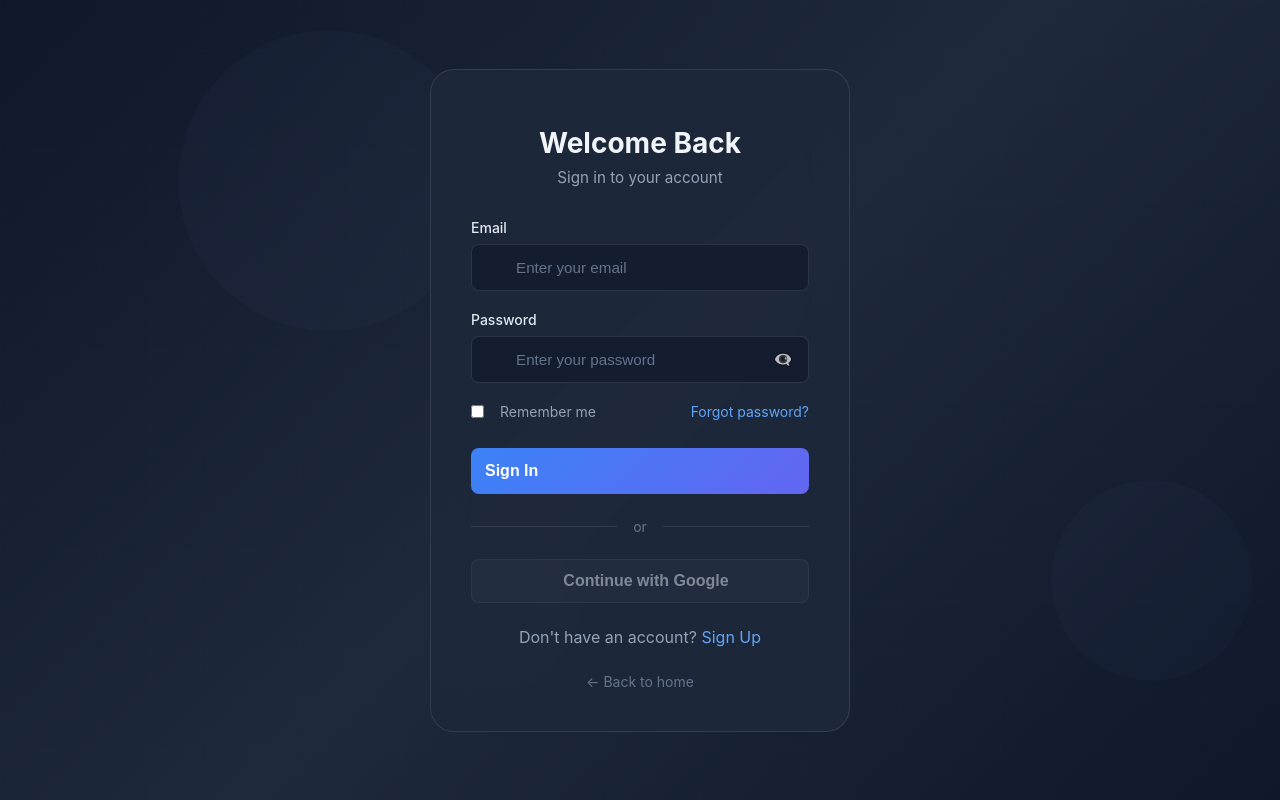
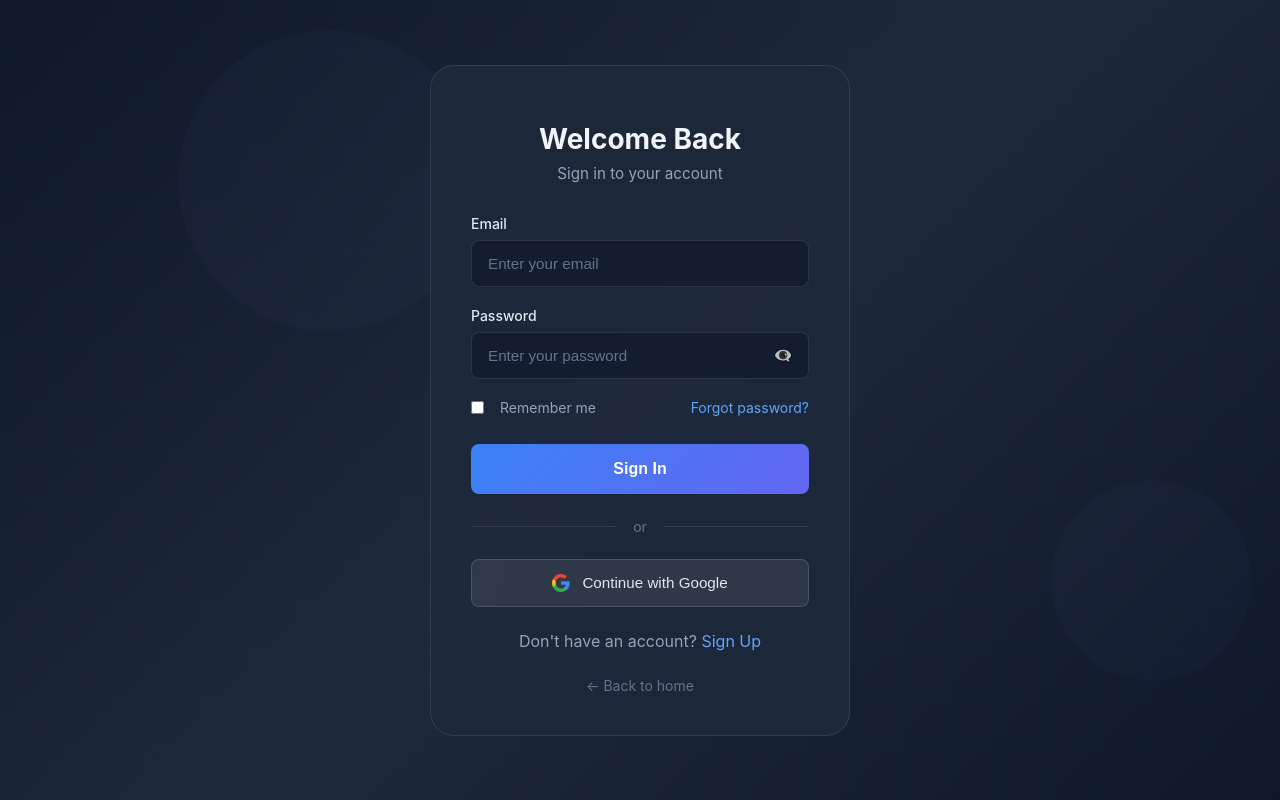
Before and after one commit to abdullahmmsr-sys/Final_Project, a React (Create React App) app in the folder frontend/: page /login in a window 1280 px wide. Built offline with nearby package versions, Linux system fonts and the light colour scheme; no server answers; the HTML template or start-up script is replaced by a standard one.

Commit message:
updated file

```diff
--- a/frontend/src/context/AuthContext.js
+++ b/frontend/src/context/AuthContext.js
@@ -246,6 +246,26 @@ export const AuthProvider = ({ children }) => {
     }
   };
 
+  // Sign in with Google
+  const signInWithGoogle = async () => {
+    setError(null);
+    try {
+      const { data, error } = await supabase.auth.signInWithOAuth({
+        provider: 'google',
+        options: {
+          redirectTo: `${window.location.origin}/`
+        }
+      });
+
+      if (error) throw error;
+      return { success: true, data };
+    } catch (err) {
+      console.error('Google sign in error:', err);
+      setError(err.message);
+      return { success: false, error: err.message };
+    }
+  };
+
   const value = {
     user,
     profile,
@@ -254,6 +274,7 @@ export const AuthProvider = ({ children }) => {
     signUp,
     signIn,
     signOut,
+    signInWithGoogle,
     updateProfile,
     resetPassword,
     isAuthenticated: !!user
--- a/frontend/src/index.css
+++ b/frontend/src/index.css
@@ -3033,15 +3033,12 @@ body {
 }
 
 .input-icon {
-  position: absolute;
-  left: 1rem;
-  font-size: 1rem;
-  opacity: 0.7;
+  display: none;
 }
 
 .input-wrapper input {
   width: 100%;
-  padding: 0.875rem 1rem 0.875rem 2.75rem;
+  padding: 0.875rem 1rem;
   background: rgba(15, 23, 42, 0.6);
   border: 1px solid rgba(255, 255, 255, 0.1);
   border-radius: 0.5rem;
@@ -3104,10 +3101,15 @@ body {
 
 .auth-btn {
   width: 100%;
-  padding: 0.875rem;
+  padding: 1rem 1.5rem;
   font-size: 1rem;
   font-weight: 600;
   margin-top: 0.5rem;
+  display: flex;
+  align-items: center;
+  justify-content: center;
+  gap: 0.5rem;
+  text-align: center;
 }
 
 .auth-divider {
@@ -3141,17 +3143,29 @@ body {
   align-items: center;
   justify-content: center;
   gap: 0.75rem;
-  padding: 0.75rem;
+  padding: 0.875rem 1.5rem;
   background: rgba(255, 255, 255, 0.05);
-  border: 1px solid rgba(255, 255, 255, 0.1);
+  border: 1px solid rgba(255, 255, 255, 0.15);
   border-radius: 0.5rem;
   color: #e2e8f0;
   cursor: pointer;
   transition: all 0.3s ease;
+  font-size: 0.95rem;
+  font-weight: 500;
 }
 
 .btn-social:hover:not(:disabled) {
   background: rgba(255, 255, 255, 0.1);
+  border-color: rgba(255, 255, 255, 0.25);
+  transform: translateY(-1px);
+}
+
+.btn-social.google {
+  background: rgba(255, 255, 255, 0.08);
+}
+
+.btn-social.google:hover {
+  background: rgba(255, 255, 255, 0.15);
 }
 
 .btn-social:disabled {
--- a/frontend/src/pages/LoginPage.js
+++ b/frontend/src/pages/LoginPage.js
@@ -5,7 +5,7 @@ import { useLanguage } from '../context/LanguageContext';
 
 const LoginPage = () => {
   const navigate = useNavigate();
-  const { signIn, loading: authLoading } = useAuth();
+  const { signIn, signInWithGoogle, loading: authLoading } = useAuth();
   const { t, isRTL } = useLanguage();
 
   const [formData, setFormData] = useState({
@@ -92,7 +92,6 @@ const LoginPage = () => {
           <div className="form-group">
             <label htmlFor="email">{t('email')}</label>
             <div className="input-wrapper">
-              <span className="input-icon"></span>
               <input
                 type="email"
                 id="email"
@@ -109,7 +108,6 @@ const LoginPage = () => {
           <div className="form-group">
             <label htmlFor="password">{t('password')}</label>
             <div className="input-wrapper">
-              <span className="input-icon"></span>
               <input
                 type={showPassword ? 'text' : 'password'}
                 id="password"
@@ -164,8 +162,18 @@ const LoginPage = () => {
 
         {/* Social Login Options (can be enabled later) */}
         <div className="social-login">
-          <button className="btn btn-social google" disabled>
-            <span></span> {isRTL ? 'المتابعة مع Google' : 'Continue with Google'}
+          <button
+            className="btn btn-social google"
+            onClick={signInWithGoogle}
+            type="button"
+          >
+            <svg width="18" height="18" viewBox="0 0 18 18" fill="none" xmlns="http://www.w3.org/2000/svg">
+              <path d="M17.64 9.2c0-.637-.057-1.251-.164-1.84H9v3.481h4.844c-.209 1.125-.843 2.078-1.796 2.717v2.258h2.908c1.702-1.567 2.684-3.874 2.684-6.615z" fill="#4285F4"/>
+              <path d="M9 18c2.43 0 4.467-.806 5.956-2.184l-2.908-2.258c-.806.54-1.837.86-3.048.86-2.344 0-4.328-1.584-5.036-3.711H.957v2.332A8.997 8.997 0 0 0 9 18z" fill="#34A853"/>
+              <path d="M3.964 10.707A5.41 5.41 0 0 1 3.682 9c0-.593.102-1.17.282-1.707V4.961H.957A8.996 8.996 0 0 0 0 9c0 1.452.348 2.827.957 4.039l3.007-2.332z" fill="#FBBC05"/>
+              <path d="M9 3.58c1.321 0 2.508.454 3.44 1.345l2.582-2.58C13.463.891 11.426 0 9 0A8.997 8.997 0 0 0 .957 4.961L3.964 7.293C4.672 5.163 6.656 3.58 9 3.58z" fill="#EA4335"/>
+            </svg>
+            {isRTL ? 'المتابعة مع Google' : 'Continue with Google'}
           </button>
         </div>
 
--- a/frontend/src/pages/SignupPage.js
+++ b/frontend/src/pages/SignupPage.js
@@ -160,7 +160,6 @@ const SignupPage = () => {
           <div className="form-group">
             <label htmlFor="fullName">{t('fullName')}</label>
             <div className="input-wrapper">
-              <span className="input-icon"></span>
               <input
                 type="text"
                 id="fullName"
@@ -177,7 +176,6 @@ const SignupPage = () => {
           <div className="form-group">
             <label htmlFor="email">{t('email')}</label>
             <div className="input-wrapper">
-              <span className="input-icon"></span>
               <input
                 type="email"
                 id="email"
@@ -194,7 +192,6 @@ const SignupPage = () => {
           <div className="form-group">
             <label htmlFor="password">{t('password')}</label>
             <div className="input-wrapper">
-              <span className="input-icon"></span>
               <input
                 type={showPassword ? 'text' : 'password'}
                 id="password"
```
